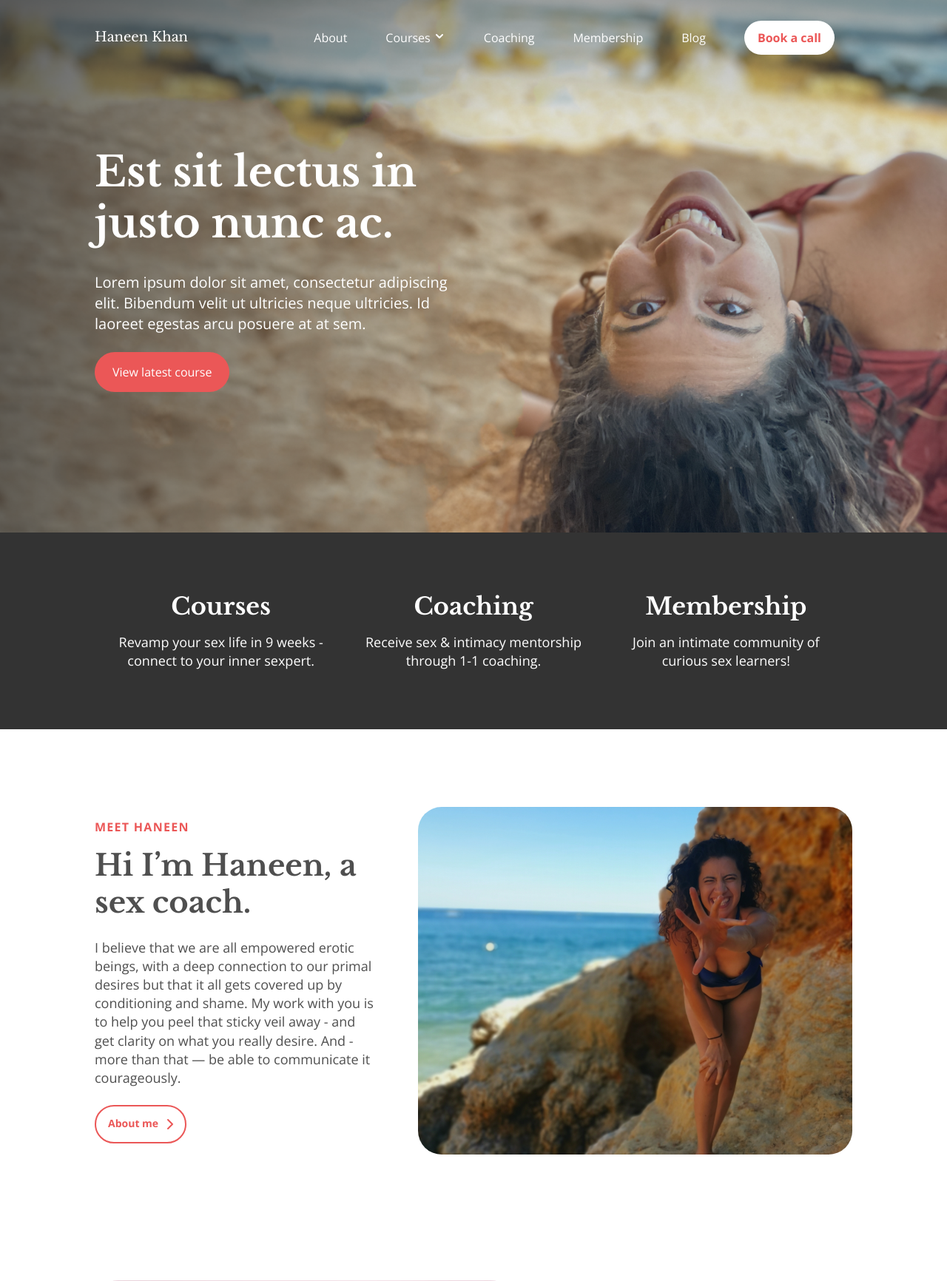
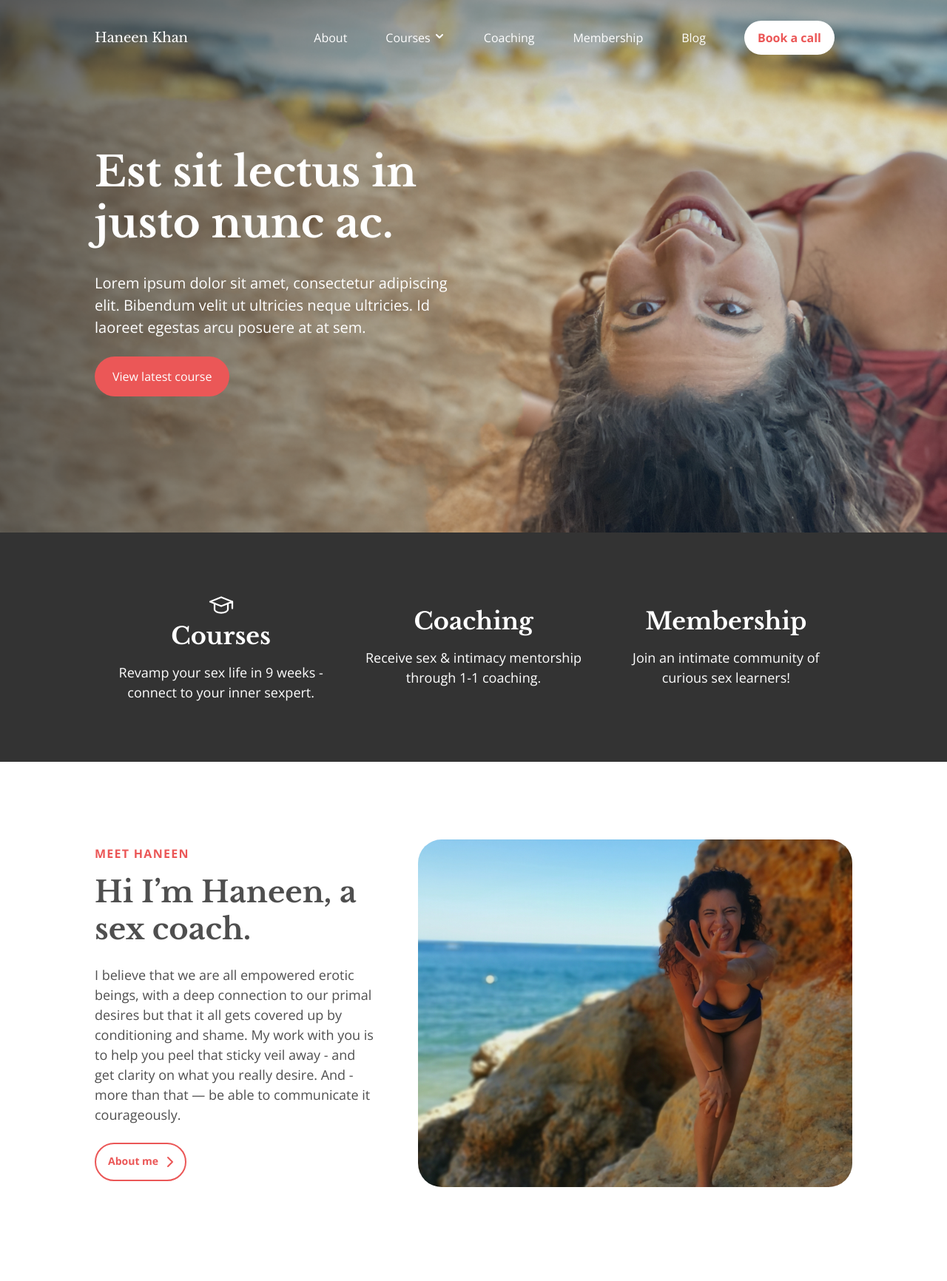
Before and after one commit to seyhanvankhan/sexhomeworksociety.com, a Flask app: page / in a window 1280 px wide. Shown: the top 1732 px of the page at 74% size. Run offline with Flask 2, Linux system fonts and the light colour scheme.

Commit message:
Desktop version of Home almost done

```diff
--- a/assets/stylesheets/components/footer.css
+++ b/assets/stylesheets/components/footer.css
@@ -7,6 +7,7 @@ footer {
 footer p {
   font-size: 18px;
   margin: 16px 0;
+  font-weight: normal;
 }
 
 .footer-divider {
--- a/assets/stylesheets/style.css
+++ b/assets/stylesheets/style.css
@@ -38,7 +38,7 @@ p {
   font-family: 'Open Sans', sans-serif;
   font-size: 16px;
   margin: 0;
-  line-height: 140%;
+  line-height: 150%;
   font-weight: lighter;
 }
 
--- a/templates/index.html
+++ b/templates/index.html
@@ -31,6 +31,11 @@
 <div class="dark-grey-background">
   <div class="container highlights">
     <div class="highlight">
+      <svg xmlns="http://www.w3.org/2000/svg" class="icon icon-tabler icon-tabler-school" width="36" height="36" viewBox="0 0 24 24" stroke-width="1.5" stroke="white" fill="none" stroke-linecap="round" stroke-linejoin="round">
+        <path stroke="none" d="M0 0h24v24H0z" fill="none"/>
+        <path d="M22 9l-10 -4l-10 4l10 4l10 -4v6" />
+        <path d="M6 10.6v5.4a6 3 0 0 0 12 0v-5.4" />
+      </svg>
       <h3>Courses</h3>
       <p>Revamp your sex life in 9 weeks - connect to your inner sexpert.</p>
     </div>
```
